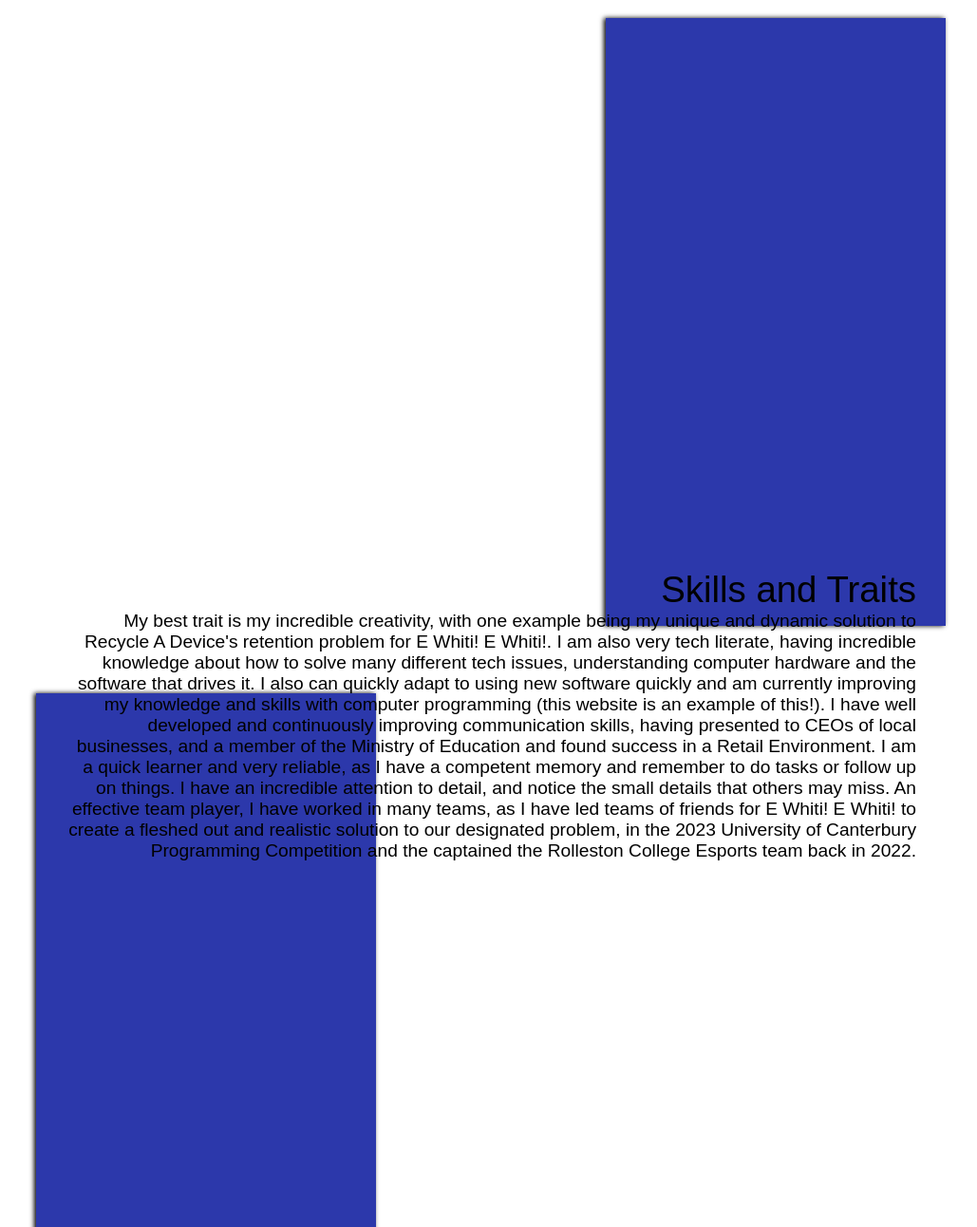
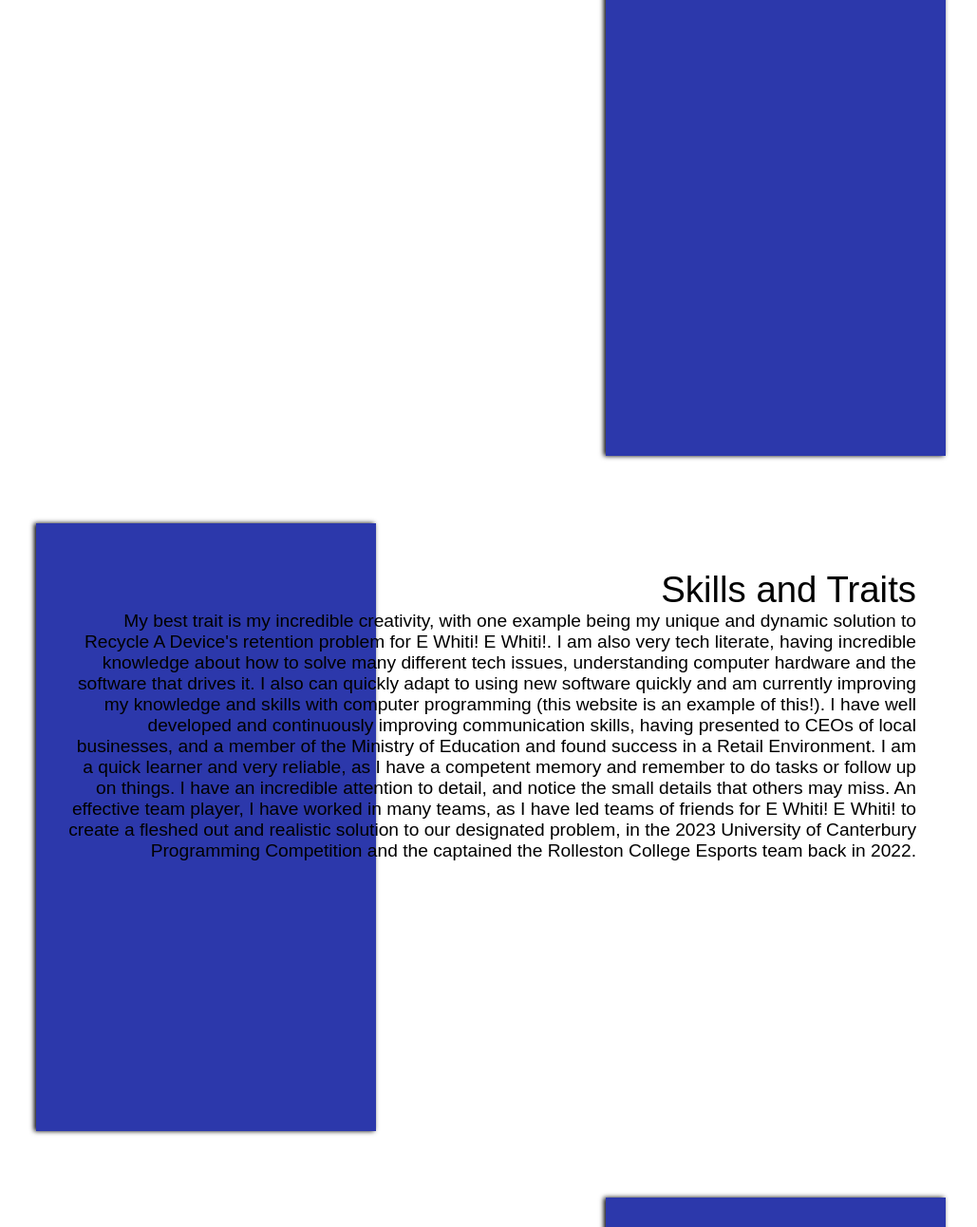
Before and after one commit to Creature-Keamon/Portfolio-Website, a plain HTML site: page About.html in a window 1280 px wide. Shown: the part 728-2020 px from the top of the page at 95% size, without its empty margins (213-1242 px from the left). Drawn offline with Linux system fonts and the light colour scheme.

Commit message:
fixed scaling

```diff
--- a/About.html
+++ b/About.html
@@ -160,7 +160,7 @@
 
     .image-insert-left{
         margin-left: 63.5% ;
-        margin-top: -30%;
+        margin-top: -50%;
         width: 40%;
         height: 80%;
         background-color: #2C38AB;
@@ -172,7 +172,7 @@
 
     .image-insert-right{
         margin-left: -3.5% ;
-        margin-top: -30%;
+        margin-top: -50%;
         width: 40%;
         height: 80%;
         background-color: #2C38AB;
```
